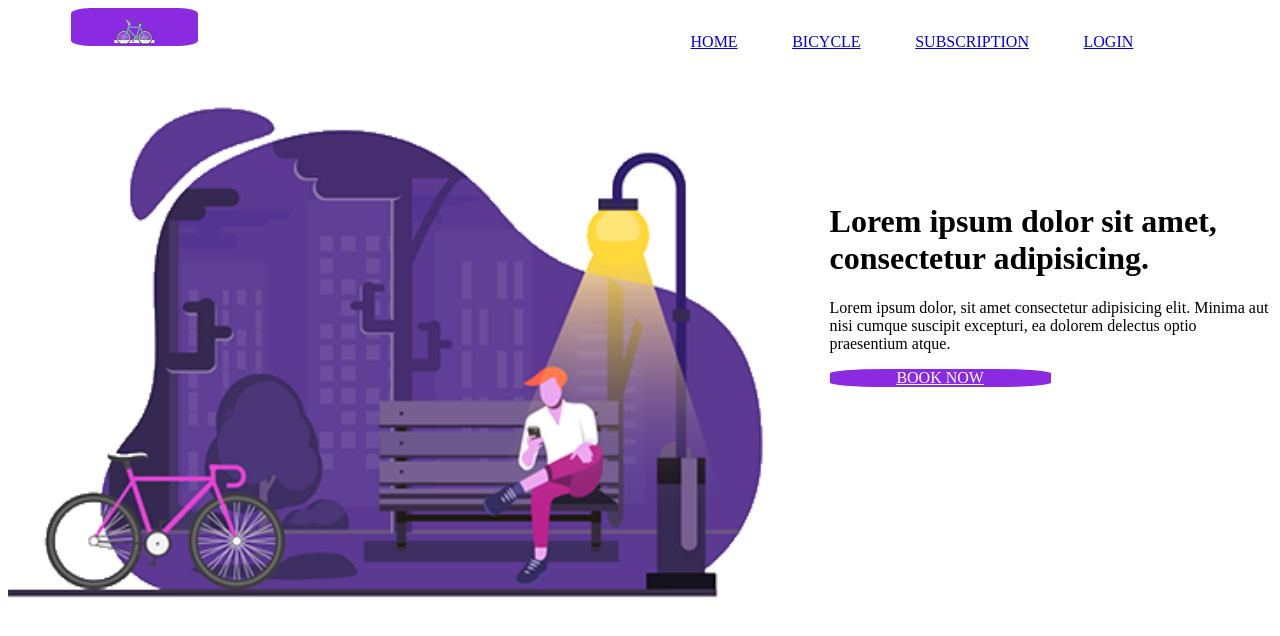
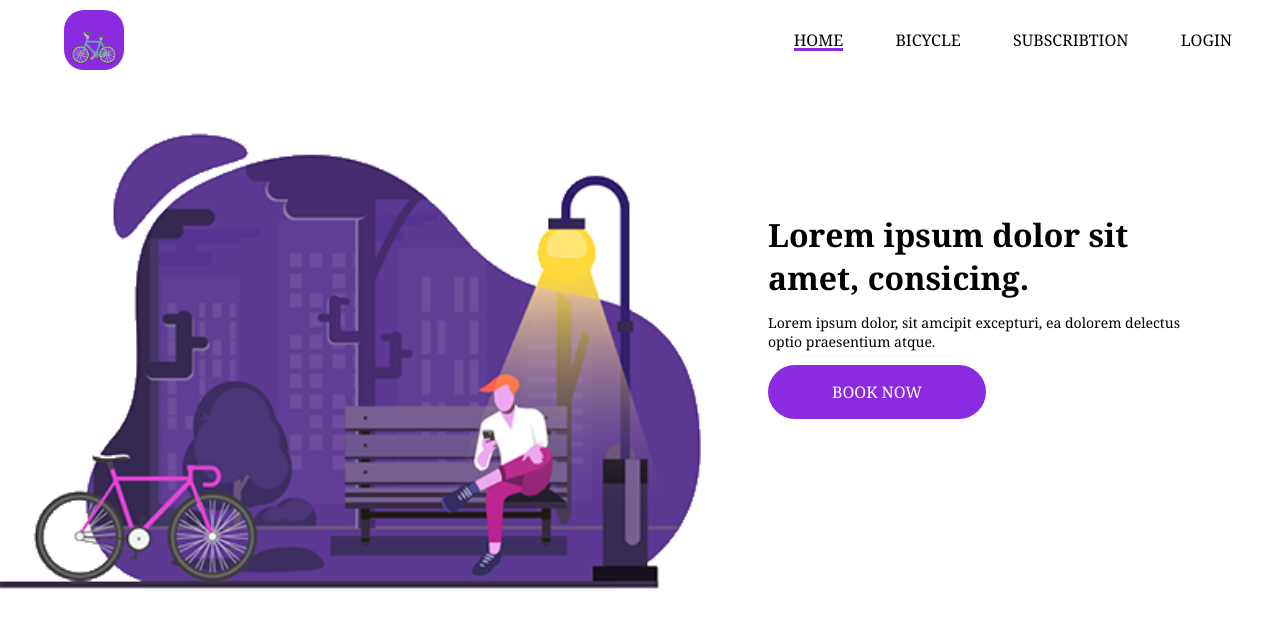
Before and after one commit to vitgri1/01-6-404-Bike-night-1, a website: page index.html in a window 1280 px wide. Drawn offline with Linux system fonts and the light colour scheme.

Commit message:
Styling to css

```diff
--- a/index.html
+++ b/index.html
@@ -5,25 +5,24 @@
     <meta http-equiv="X-UA-Compatible" content="IE=edge">
     <meta name="viewport" content="width=device-width, initial-scale=1.0">
     <title>Bike 6-1</title>
+    <link rel="stylesheet" href="./main.css">
 </head>
 <body>
-    <header style="display: inline-block; width: 100%;">
-        <a href="#" style="float: left; width: 10%; margin-left: 5%; font-size: 200%; color: white; background-color: blueviolet; text-align: center; border-radius: 15%;">🚲</a>
-        <div style="float: left; width: 50%; margin-left: 35%; margin-top: 2%;">
-            <a href="#" style="display: inline-block; margin-left: 8%;">HOME</a>
-            <a href="#" style="display: inline-block; margin-left: 8%;">BICYCLE</a>
-            <a href="#" style="display: inline-block; margin-left: 8%;">SUBSCRIPTION</a>
-            <a href="#" style="display: inline-block; margin-left: 8%;">LOGIN</a>
-        </div>
+    <header>
+        <a href="#" class="logo">🚲</a>
+        <nav>
+            <a href="#">Home</a>
+            <a href="#">Bicycle</a>
+            <a href="#">Subscribtion</a>
+            <a href="#">Login</a>
+        </nav>
     </header>
-    <main style="display: inline-block; width: 100%;">
-        <img src="/Bike.png" alt="bike" style="float: left; width: 60%;">
-        <div style="float: left; width: 35%; margin-left: 5%; margin-top: 10%;">
-            <h1>
-                Lorem ipsum dolor sit amet, consectetur adipisicing.
-            </h1>
-            <p>Lorem ipsum dolor, sit amet consectetur adipisicing elit. Minima aut nisi cumque suscipit excepturi, ea dolorem delectus optio praesentium atque.</p>
-            <a href="#" style="color: white; background-color: blueviolet; display: inline-block; width:50%; text-align: center; border-radius: 25%;">BOOK NOW</a>
+    <main>
+        <img src="/Bike.png" alt="bike">
+        <div>
+            <h1>Lorem ipsum dolor sit amet, consicing.</h1>
+            <p>Lorem ipsum dolor, sit amcipit excepturi, ea dolorem delectus optio praesentium atque.</p>
+            <a href="#">Book now</a>
         </div>
     </main>
 </body>
--- /dev/null
+++ b/main.css
@@ -0,0 +1,79 @@
+body{
+    margin: 0;
+    font-family: Georgia, 'Times New Roman', Times, serif;
+}
+header,
+main{
+    display: inline-block;
+    width: 100%;
+    margin-top: 10px;
+}
+a{
+    text-decoration: none;
+}
+.logo{
+    float: left;
+    font-size: 40px;
+    width: 1.5em;
+    line-height: 1.5em;
+    margin-left: 5%;
+    background-color: blueviolet;
+    text-align: center;
+    border-radius: 0.5em;
+}
+.logo:hover{
+    background-color: #000;
+}
+nav{
+    float: right;
+    line-height: 1em;
+    margin-top: calc(30px - 0.5em);
+    margin-right: 3em;
+}
+nav a{
+    display: inline-block;
+    margin-left: 3em;
+    text-transform: uppercase;
+    line-height: 1em;
+    color: #000;
+}
+nav a:hover{
+    text-decoration: underline;
+    color: blueviolet;
+}
+nav a:first-child{
+    margin-left: 0;
+    border-bottom: solid;
+    border-color: blueviolet;
+}
+img{
+    float: left;
+    width: 55%;
+}
+div{
+    float: left;
+    width: 35%;
+    margin-left: 5%;
+    margin-top: 10%;
+    margin-right: 5%;
+}
+h1,
+p{
+    margin: 0;
+}
+p{
+    font-size: 14px;
+    margin-top: 1em;
+    margin-bottom: 1em;
+}
+div a{
+    color: white;
+    background-color: blueviolet;
+    display: inline-block;
+    border-radius: 2em;
+    text-transform: uppercase;
+    padding: 1em 4em;
+}
+div a:hover{
+    background-color: #000;
+}
```
